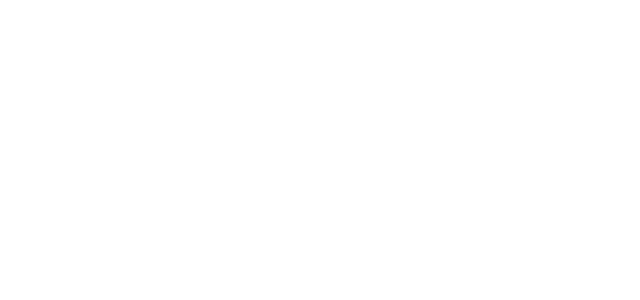
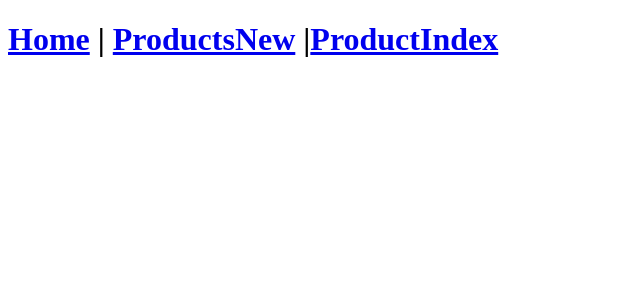
Before and after one commit to marloboyer/practice-mini-capstone-frontend, a React (Vite) app: page / in a window 1280 px wide. Shown: the top 300 px of the page, without its empty margins (0-640 px from the left). Built offline with nearby package versions, Linux system fonts and the light colour scheme.

Commit message:
added a header that has home, products new and products index

```diff
--- a/src/App.jsx
+++ b/src/App.jsx
@@ -1,10 +1,22 @@
-function Header() {}
+function Header() {
+  return (
+    <h1>
+      <a href="#">Home</a> | <a href="post_new">ProductsNew</a> |<a href="post_index">ProductIndex</a>
+    </h1>
+  );
+}
 
 function ProductsNew() {}
 
 function ProductsIndex() {}
 
-function Footer() {}
+function Footer() {
+  return (
+    <footer>
+      <p></p>
+    </footer>
+  );
+}
 
 function Content() {
   return (
```
